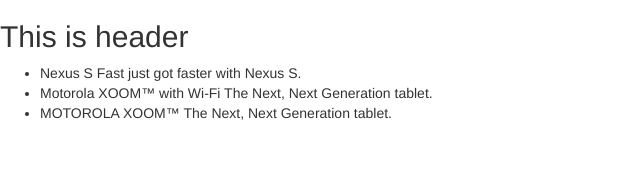
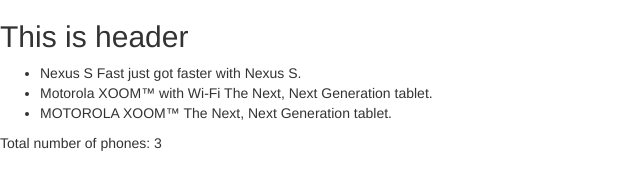
Before and after one commit to michalzagrodzki/Angular-Tutorial, a website: page app/index.html in a window 1280 px wide. Shown: the whole page, without its empty margins (0-640 px from the left). Drawn offline with nearby package versions, Linux system fonts and the light colour scheme.

Commit message:
Experiment in Level 2.

```diff
--- a/app/index.html
+++ b/app/index.html
@@ -17,6 +17,7 @@
     <span>{{phone.snippet}}</span>
   </li>
 </ul>
+<p>Total number of phones: {{phones.length}}</p>
 
 </body>
 </html>
```
